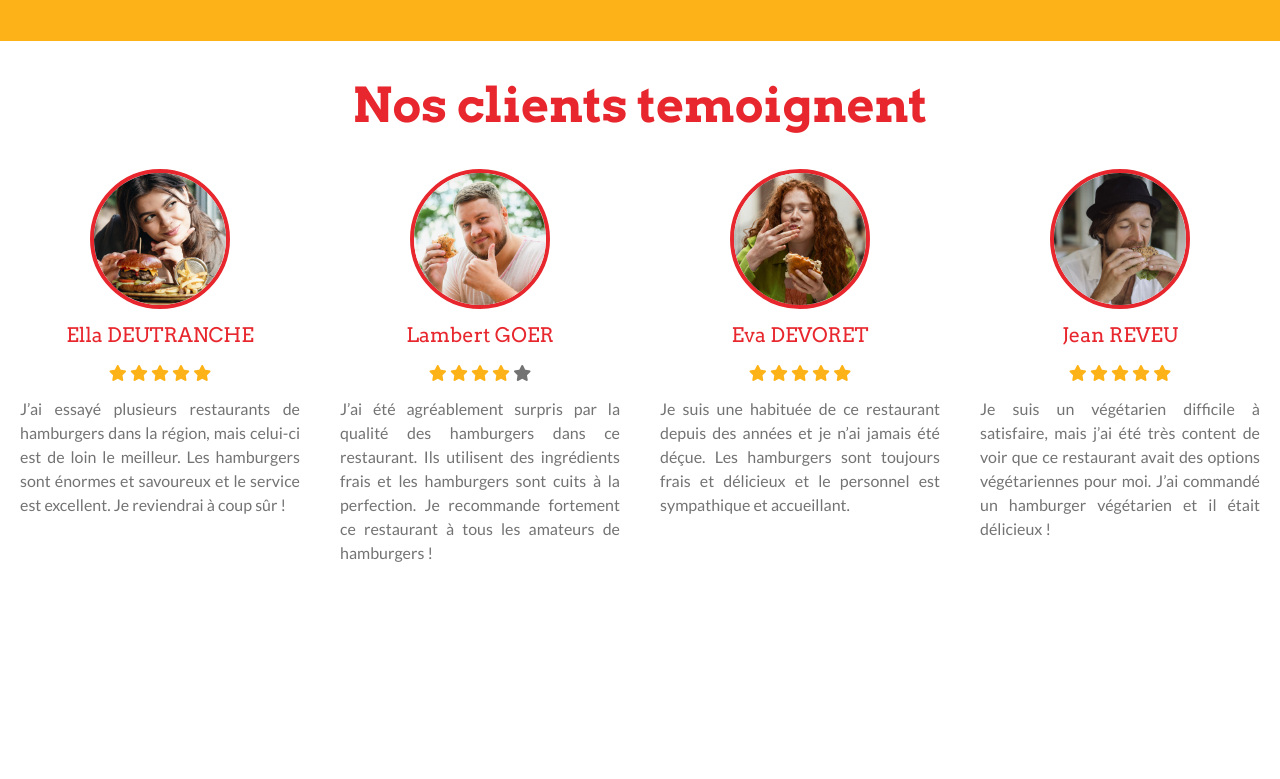
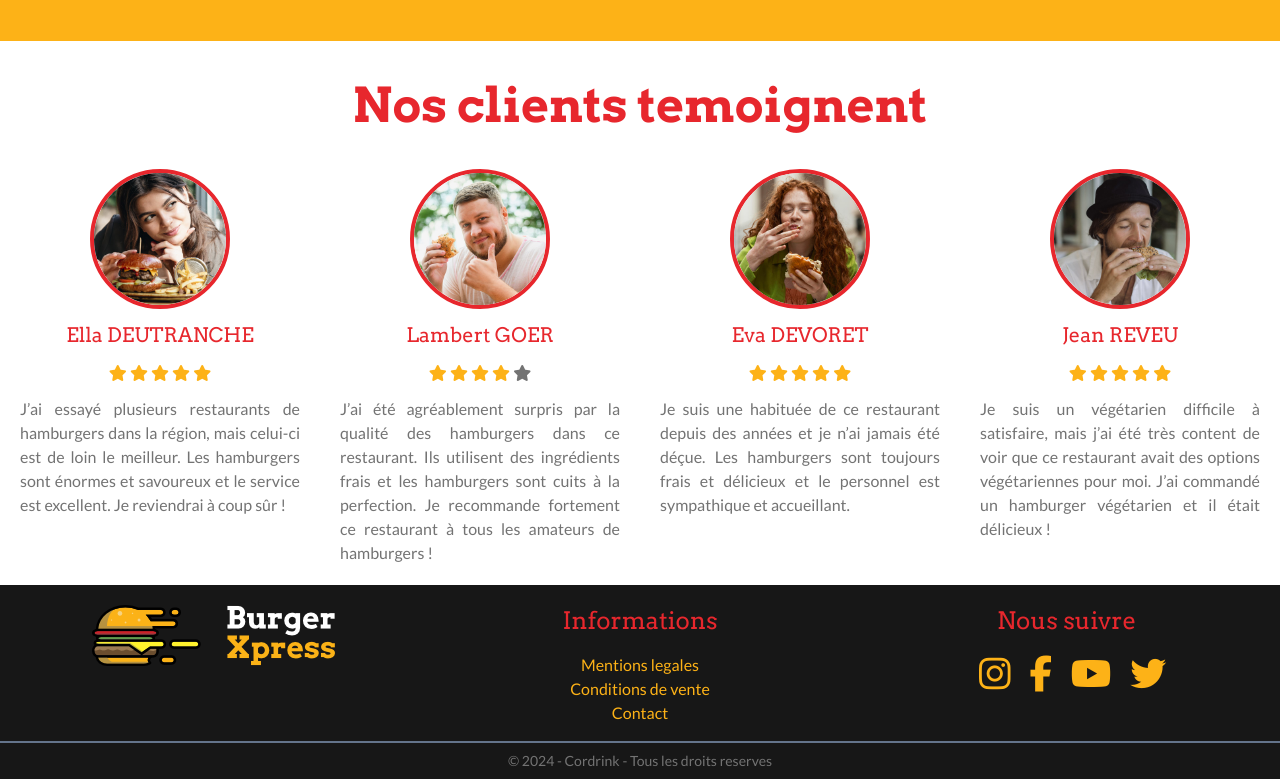
Before and after one commit to cordrink/tail-Burger_Xpress, a website: page public/index.html in a window 1280 px wide. Shown: the part 1696-2475 px from the top of the page. Before the commit the page ends 2281 px from the top, so only its background shows below. Drawn offline with Linux system fonts and the light colour scheme.

Commit message:
Realisation du footer

```diff
--- a/public/index.html
+++ b/public/index.html
@@ -10,7 +10,9 @@
     <link rel="preconnect" href="https://fonts.gstatic.com" crossorigin>
     <link href="https://fonts.googleapis.com/css2?family=Arvo:wght@400;700&family=Lato:wght@400;700&display=swap"
           rel="stylesheet">
-    <link rel="stylesheet" href="https://cdnjs.cloudflare.com/ajax/libs/font-awesome/6.6.0/css/all.min.css" integrity="sha512-Kc323vGBEqzTmouAECnVceyQqyqdsSiqLQISBL29aUW4U/M7pSPA/gEUZQqv1cwx4OnYxTxve5UMg5GT6L4JJg==" crossorigin="anonymous" referrerpolicy="no-referrer" />
+    <link rel="stylesheet" href="https://cdnjs.cloudflare.com/ajax/libs/font-awesome/6.6.0/css/all.min.css"
+          integrity="sha512-Kc323vGBEqzTmouAECnVceyQqyqdsSiqLQISBL29aUW4U/M7pSPA/gEUZQqv1cwx4OnYxTxve5UMg5GT6L4JJg=="
+          crossorigin="anonymous" referrerpolicy="no-referrer"/>
     <title>Burger Xpress</title>
 </head>
 <body>
@@ -105,7 +107,8 @@
     <h2>Nos clients temoignent</h2>
     <div class="mt-5 container mx-auto grid grid-cols-1 gap-10 md:grid-cols-2 lg:grid-cols-4">
         <div class="text-center">
-            <img class="rounded-full w-1/2 mx-auto border-solid border-4 border-primary" src="images/avatar1.jpg" alt="Ella DEUTRANCHE">
+            <img class="rounded-full w-1/2 mx-auto border-solid border-4 border-primary" src="images/avatar1.jpg"
+                 alt="Ella DEUTRANCHE">
             <h3 class="text-primary text-xl my-3">Ella DEUTRANCHE</h3>
             <p>
                 <i class="fa-solid fa-star text-secondary"></i>
@@ -122,7 +125,8 @@
         </div>
 
         <div class="text-center">
-            <img class="rounded-full w-1/2 mx-auto border-solid border-4 border-primary" src="images/avatar2.jpg" alt="Lmvert GOER">
+            <img class="rounded-full w-1/2 mx-auto border-solid border-4 border-primary" src="images/avatar2.jpg"
+                 alt="Lmvert GOER">
             <h3 class="text-primary text-xl my-3">Lambert GOER</h3>
             <p>
                 <i class="fa-solid fa-star text-secondary"></i>
@@ -139,7 +143,8 @@
         </div>
 
         <div class="text-center">
-            <img class="rounded-full w-1/2 mx-auto border-solid border-4 border-primary" src="images/avatar3.jpg" alt="Eva DEVORET">
+            <img class="rounded-full w-1/2 mx-auto border-solid border-4 border-primary" src="images/avatar3.jpg"
+                 alt="Eva DEVORET">
             <h3 class="text-primary text-xl my-3">Eva DEVORET</h3>
             <p>
                 <i class="fa-solid fa-star text-secondary"></i>
@@ -156,7 +161,8 @@
         </div>
 
         <div class="text-center">
-            <img class="rounded-full w-1/2 mx-auto border-solid border-4 border-primary" src="images/avatar4.jpg" alt="Jean REVEU">
+            <img class="rounded-full w-1/2 mx-auto border-solid border-4 border-primary" src="images/avatar4.jpg"
+                 alt="Jean REVEU">
             <h3 class="text-primary text-xl my-3">Jean REVEU</h3>
             <p>
                 <i class="fa-solid fa-star text-secondary"></i>
@@ -173,5 +179,50 @@
         </div>
     </div>
 </section>
+
+<!--section footer -->
+<footer class="bg-neutral-900 pt-5">
+    <div class="container mx-auto">
+        <div class="flex flex-col gap-y-10 md:flex-row">
+            <div class="md:w-1/3">
+                <img class="mx-auto" src="images/logo.png" alt="Burger Xpress">
+            </div>
+            <div class="md:w-1/3 text-center">
+                <h3 class="text-2xl text-primary mb-4">Informations</h3>
+                <ul>
+                    <li>
+                        <a class="text-secondary" href="#">Mentions legales</a>
+                    </li>
+                    <li>
+                        <a class="text-secondary" href="#">Conditions de vente</a>
+                    </li>
+                    <li>
+                        <a class="text-secondary" href="#">Contact</a>
+                    </li>
+                </ul>
+            </div>
+            <div class="md:w-1/3 text-center">
+                <h3 class="text-2xl text-primary mb-4">Nous suivre</h3>
+                <p class="text-4xl">
+                    <a class="text-secondary ml-3" href="#">
+                        <i class="fa-brands fa-instagram"></i>
+                    </a>
+                    <a class="text-secondary ml-3" href="#">
+                        <i class="fa-brands fa-facebook-f"></i>
+                    </a>
+                    <a class="text-secondary ml-3" href="#">
+                        <i class="fa-brands fa-youtube"></i>
+                    </a>
+                    <a class="text-secondary ml-3" href="#">
+                        <i class="fa-brands fa-twitter"></i>
+                    </a>
+                </p>
+            </div>
+        </div>
+        <hr class="mt-4 border border-slate-500">
+        <p class="text-center text-sm py-2">&copy; 2024 - Cordrink - Tous les droits reserves</p>
+    </div>
+</footer>
+
 </body>
 </html>
```
Also changed, not shown: public/style.css.
